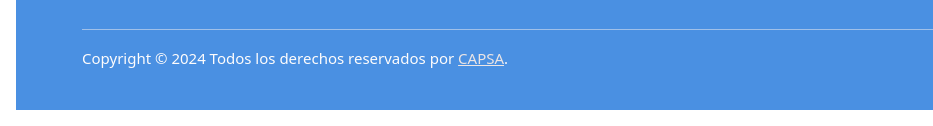
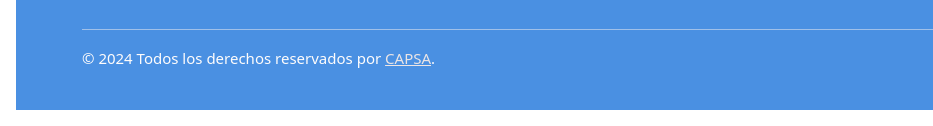
Before and after one commit to Tatianajimenez12/PAGINA-CAPSA-, a website: page CAPSA_PROYECTO/BACKEND_CAPSA/public/Quienes somos.html in a window 1280 px wide. Shown: the part 1064-1190 px from the top of the page, 0-933 px from the left. Drawn offline with nearby package versions, Linux system fonts and the light colour scheme.

Commit message:
descarto de copyrights

```diff
--- a/CAPSA_PROYECTO/BACKEND_CAPSA/public/Quienes somos.html
+++ b/CAPSA_PROYECTO/BACKEND_CAPSA/public/Quienes somos.html
@@ -171,7 +171,7 @@
             <div class="container">
               <div class="row">
                 <div class="col-md-8 col-sm-6 col-xs-12">
-                  <p class="copyright-text">Copyright &copy; 2024 Todos los derechos reservados por
+                  <p class="copyright-text"> &copy; 2024 Todos los derechos reservados por
                     <a href="index.html">CAPSA</a>.
                   </p>
                 </div>
```
Also changed, not shown: CAPSA_PROYECTO/BACKEND_CAPSA/public/contacto.html (+1 -1 lines), CAPSA_PROYECTO/BACKEND_CAPSA/public/contrato.html (+1 -1 lines), CAPSA_PROYECTO/BACKEND_CAPSA/public/convenios.html (+1 -1 lines), CAPSA_PROYECTO/BACKEND_CAPSA/public/cuidadosavanzados.html (+1 -1 lines), CAPSA_PROYECTO/BACKEND_CAPSA/public/cuidadosbasicos.html (+1 -1 lines), CAPSA_PROYECTO/BACKEND_CAPSA/public/cuidadosintermedios.html (+1 -1 lines), CAPSA_PROYECTO/BACKEND_CAPSA/public/index.html (+1 -1 lines), CAPSA_PROYECTO/BACKEND_CAPSA/public/nuestro-personal.html (+1 -1 lines), CAPSA_PROYECTO/BACKEND_CAPSA/public/ofrecemos.html (+1 -1 lines), CAPSA_PROYECTO/BACKEND_CAPSA/public/serviciosavanzados.html (+1 -1 lines), CAPSA_PROYECTO/BACKEND_CAPSA/public/serviciosbasicos.html (+1 -1 lines), CAPSA_PROYECTO/BACKEND_CAPSA/public/serviciosintermedios.html (+1 -1 lines).
